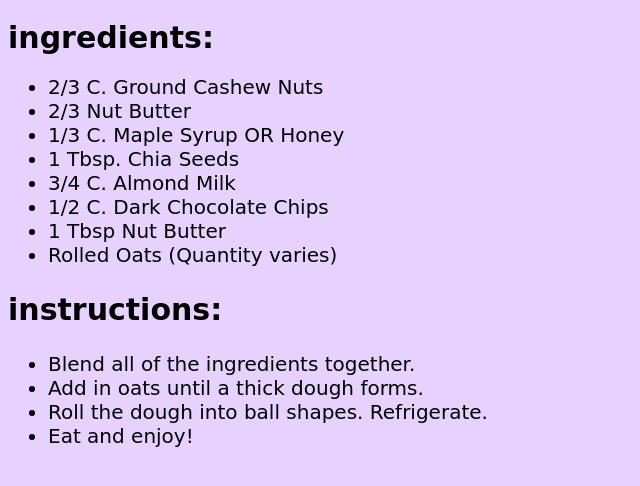
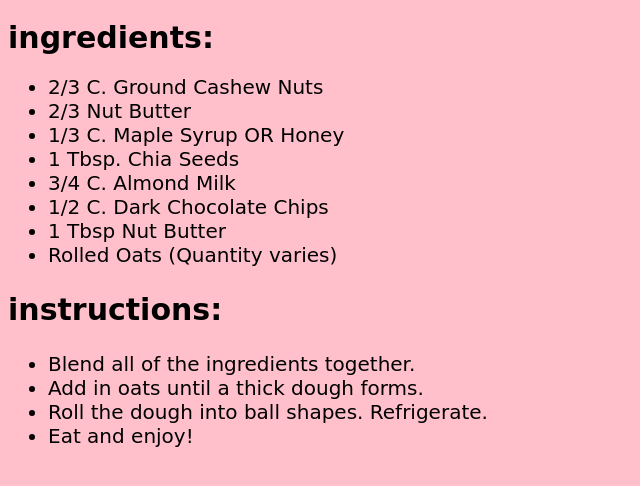
Before and after one commit to keyamahtani/healthfulhabits, a plain HTML site: page energybitesrecipe.html in a window 1280 px wide. Shown: the whole page, without its empty margins (0-640 px from the left). Drawn offline with Linux system fonts and the light colour scheme.

Commit message:
Update energybitesrecipe.css

```diff
--- a/energybitesrecipe.css
+++ b/energybitesrecipe.css
@@ -8,6 +8,6 @@ h1{
 
 body{
   font-family: "Brush Script MT", cursive;
-  background-color: rgb(231, 209, 255);
+  background-color: pink;
   font-size: 20px;
 }
```
